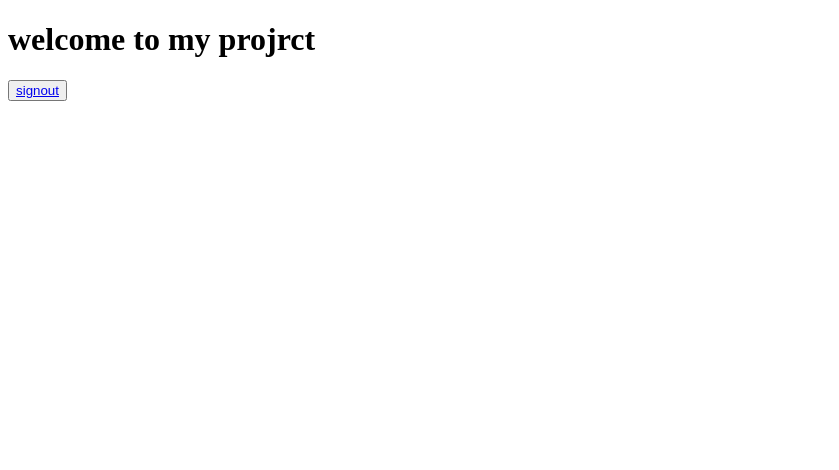
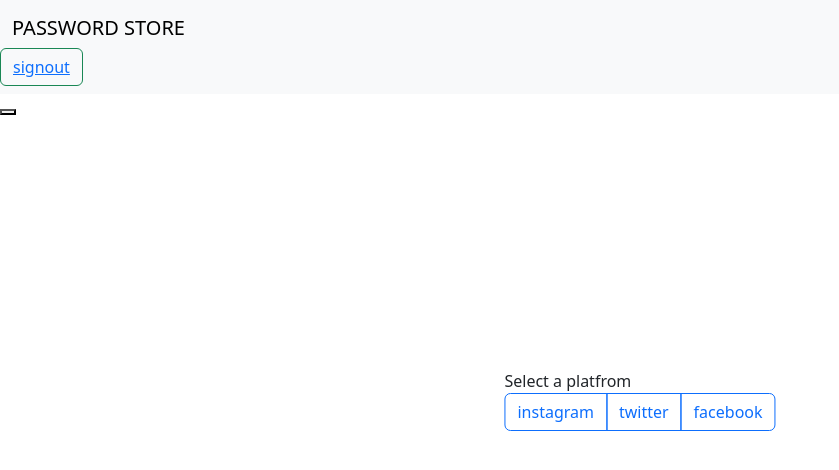
Before and after one commit to widejoy/password-storage-website, a Django app: template app_1/templates/homepage.html in a window 1280 px wide. Shown: the top 470 px of the page, without its empty margins (0-839 px from the left). Run offline with Django 4.2, Linux system fonts and the light colour scheme; the template is opened without the code that fills it, so the values that code supplies are empty.

Commit message:
set up home page

```diff
--- a/app_1/templates/homepage.html
+++ b/app_1/templates/homepage.html
@@ -4,13 +4,46 @@
     <meta charset="UTF-8">
     <meta http-equiv="X-UA-Compatible" content="IE=edge">
     <meta name="viewport" content="width=device-width, initial-scale=1.0">
+    <link href="https://cdn.jsdelivr.net/npm/bootstrap@5.3.0-alpha3/dist/css/bootstrap.min.css" rel="stylesheet" integrity="sha384-KK94CHFLLe+nY2dmCWGMq91rCGa5gtU4mk92HdvYe+M/SXH301p5ILy+dN9+nJOZ" crossorigin="anonymous">
+
     <title>homepage</title>
+    <nav class="navbar bg-body-tertiary">
+        <div class="container-fluid">
+          <a class="navbar-brand">
+
+            PASSWORD STORE
+          </a>
+        </div>
+        <form class="d-flex" role="search">
+
+            <button class="btn btn-outline-success" type="submit"><a href="/signout">signout</a></button>
+          </form>
+      </nav>
 </head>
 <body>
-    <h1>welcome to my projrct</h1>
+
+    <script src="https://cdn.jsdelivr.net/npm/bootstrap@5.3.0-alpha3/dist/js/bootstrap.bundle.min.js" integrity="sha384-ENjdO4Dr2bkBIFxQpeoTz1HIcje39Wm4jDKdf19U8gI4ddQ3GYNS7NTKfAdVQSZe" crossorigin="anonymous"></script>
+    <script src="https://cdn.jsdelivr.net/npm/@popperjs/core@2.11.7/dist/umd/popper.min.js" integrity="sha384-zYPOMqeu1DAVkHiLqWBUTcbYfZ8osu1Nd6Z89ify25QV9guujx43ITvfi12/QExE" crossorigin="anonymous"></script>
+    <script src="https://cdn.jsdelivr.net/npm/bootstrap@5.3.0-alpha3/dist/js/bootstrap.min.js" integrity="sha384-Y4oOpwW3duJdCWv5ly8SCFYWqFDsfob/3GkgExXKV4idmbt98QcxXYs9UoXAB7BZ" crossorigin="anonymous"></script>
+    <div class="position-absolute top-50 start-50 translate-middle">
+        <div class="card-header ">
+          Select a platfrom
+        </div>
+        <div class="card-body">
+
+            <div class="btn-group" role="group" aria-label="Basic mixed styles ">
+                <button type="button" class="btn btn-outline-primary">instagram</button>
+
+                <button type="button" class="btn btn-outline-primary">twitter</button>
+
+                <button type="button" class="btn btn-outline-primary">facebook</button>
+              </div>
+        </div>
+
+      </div>
     <button type="submit">
 
-        <a href="/signout">signout</a>
+
     </button>
 </body>
 </html>
--- a/app_1/templates/main.html
+++ b/app_1/templates/main.html
@@ -8,11 +8,12 @@
 
     <link href="https://cdn.jsdelivr.net/npm/bootstrap@5.3.0-alpha3/dist/css/bootstrap.min.css" rel="stylesheet" integrity="sha384-KK94CHFLLe+nY2dmCWGMq91rCGa5gtU4mk92HdvYe+M/SXH301p5ILy+dN9+nJOZ" crossorigin="anonymous">
     <title>Authenticaton</title>
-</head>
-<body class="p-3 mb-2 bg-dark-subtle text-emphasis-dark">
     <div class="p-3 text-primary-emphasis bg-secondary-subtle border border-primary-subtle rounded-3">
         <h1>welcome</h1>
       </div>
+</head>
+<body class="p-3 mb-2 bg-dark-subtle text-emphasis-dark">
+
 
 
 
--- a/app_1/templates/signin.html
+++ b/app_1/templates/signin.html
@@ -6,10 +6,10 @@
     <meta name="viewport" content="width=device-width, initial-scale=1.0">
     <div ><title >signin</title></div>
     <link href="https://cdn.jsdelivr.net/npm/bootstrap@5.3.0-alpha3/dist/css/bootstrap.min.css" rel="stylesheet" integrity="sha384-KK94CHFLLe+nY2dmCWGMq91rCGa5gtU4mk92HdvYe+M/SXH301p5ILy+dN9+nJOZ" crossorigin="anonymous">
+    <h1 class="p-3 text-primary-emphasis bg-primary-subtle border border-primary-subtle rounded-3" >Sign In</h1>
 
 </head>
 <body class="p-3 mb-2 bg-dark-subtle text-emphasis-dark">
-    <h1 class="p-3 text-primary-emphasis bg-primary-subtle border border-primary-subtle rounded-3" >Sign In</h1>
     <form action="/signin/" method="post" class="mx-auto p-2" style="width: 200px;">
     {% csrf_token %}
     <i class="cil-key"></i>
--- a/app_1/templates/signup.html
+++ b/app_1/templates/signup.html
@@ -6,12 +6,12 @@
     <meta name="viewport" content="width=device-width, initial-scale=1.0">
     <title>signup</title>
     <link href="https://cdn.jsdelivr.net/npm/bootstrap@5.3.0-alpha3/dist/css/bootstrap.min.css" rel="stylesheet" integrity="sha384-KK94CHFLLe+nY2dmCWGMq91rCGa5gtU4mk92HdvYe+M/SXH301p5ILy+dN9+nJOZ" crossorigin="anonymous">
-
-</head>
-<body class="p-3 mb-2 bg-dark-subtle text-emphasis-dark">
     <div class="p-3 text-primary-emphasis bg-primary-subtle border border-primary-subtle rounded-3">
         <h1>Sign Up</h1>
     </div>
+</head>
+<body class="p-3 mb-2 bg-dark-subtle text-emphasis-dark">
+
     <br>
     <br>
     <br>
--- a/app_1/urls.py
+++ b/app_1/urls.py
@@ -4,6 +4,7 @@ urlpatterns = [
     path('',views.home,name="home"),
     path('signup/',views.signup,name="signup"),
     path('signin/',views.signin,name="signin"),
-    path('signout/',views.signout,name="signout")
+    path('signout/',views.signout,name="signout"),
+    path('homepage/',views.homepage,name="homepage")
 
 ]
```
Also changed, not shown: app_1/views.py (+7 -6 lines), db.sqlite3.
